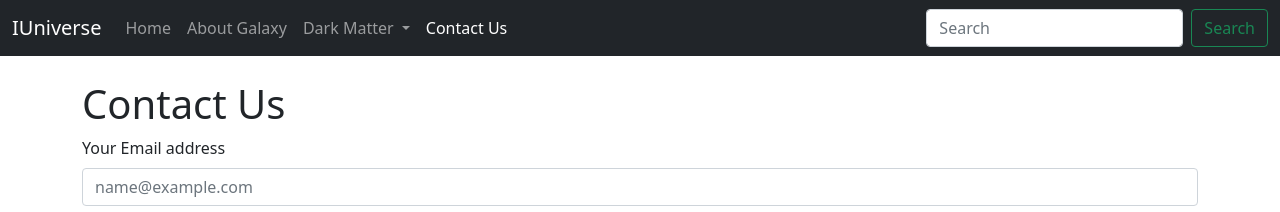
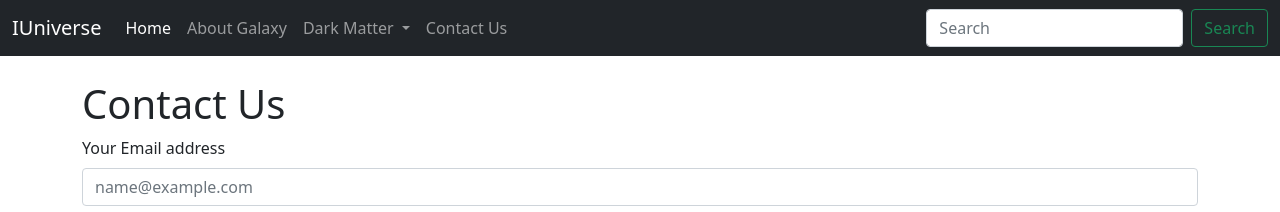
Before and after one commit to suraj81271/IUniverseBootStrap, a Jekyll site: the page contact.html, which Jekyll copies as it is, in a window 1280 px wide. Shown: the top 212 px of the page. Built offline with Jekyll 4.4.1, drawn with Linux system fonts in a browser that asks for light colours.

Commit message:
Update contact.html

```diff
--- a/contact.html
+++ b/contact.html
@@ -22,12 +22,12 @@
                 <span class="navbar-toggler-icon"></span>
             </button>
             <div class="collapse navbar-collapse" id="navbarSupportedContent">
-                <ul class="navbar-nav me-auto mb-2 mb-lg-0">
-                    <li class="nav-item">
-                        <a class="nav-link" aria-current="page" href="/">Home</a>
+               <ul class="navbar-nav me-auto mb-2 mb-lg-0">
+                    <li class="nav-item ">
+                        <a class="nav-link active" aria-current="page" href="//iUniverseBootstrap">Home</a>
                     </li>
-                    <li class="nav-item">
-                        <a class="nav-link" href="/about.html">About Galaxy</a>
+                    <li class="nav-item ">
+                        <a class="nav-link" href="/iUniverseBootstrap/about.html">About Galaxy</a>
                     </li>
                     <li class="nav-item dropdown">
                         <a class="nav-link dropdown-toggle" href="#" id="navbarDropdown" role="button"
@@ -46,8 +46,8 @@
                             <li><a class="dropdown-item" href="#">Any Feedback?</a></li>
                         </ul>
                     </li>
-                    <li class="nav-item ">
-                        <a class="nav-link active" href="/contact.html">Contact Us</a>
+                    <li class="nav-item">
+                        <a class="nav-link" href="/iUniverseBootstrap/contact.html">Contact Us</a>
                     </li>
 
 
```
